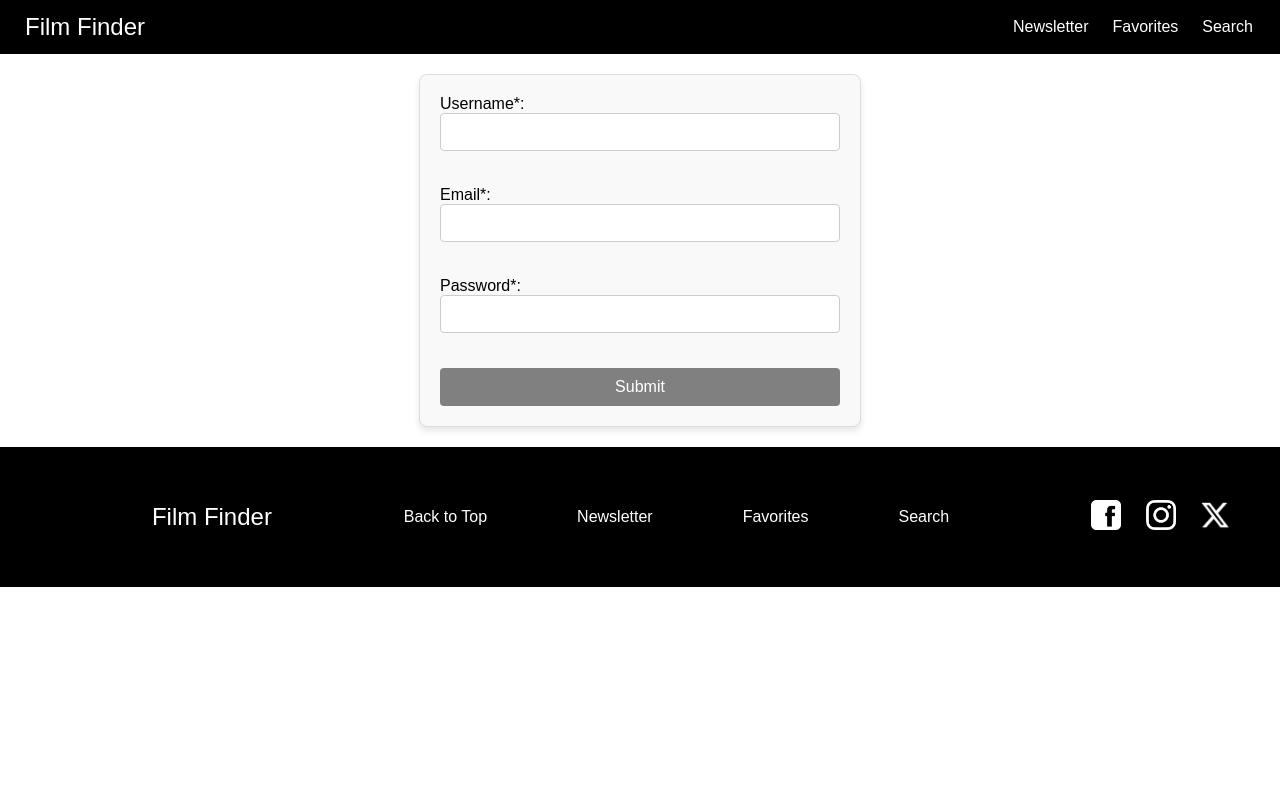
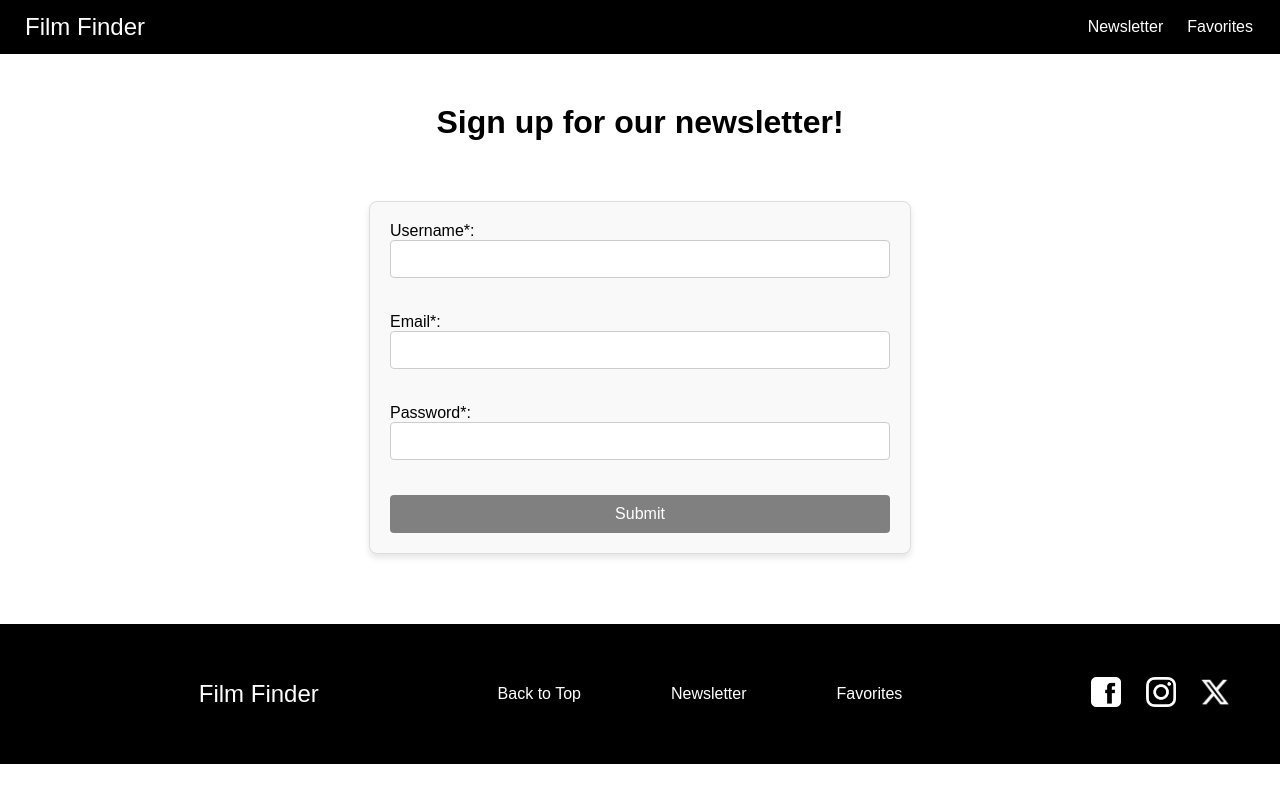
Before and after one commit to Levadams16/wdd231_team, a website built with Vite: page newsletter.html in a window 1280 px wide. Built offline with nearby package versions, Linux system fonts and the light colour scheme.

Commit message:
adjusted styling for smaller pages and removed search button (not used)

```diff
--- a/css/favorites.css
+++ b/css/favorites.css
@@ -16,5 +16,6 @@ main {
     /* flex-grow (second 0): 0 to prevent the card from stretching to fit container */
     /* flex-basis (third 0): 271px to set size */
     flex: 0 0 271px;
+    height: 720px;
     text-align: center;
 }
--- a/css/footer.css
+++ b/css/footer.css
@@ -48,13 +48,13 @@
     .footer {
         flex-direction: row;
         justify-content: space-between;
-        padding: 20px 40px;
+        padding: 20px 40px 20px 15px;
         height: 100px;
     }
 
     .footer_buttons {
         flex-direction: row;
-        gap: 70px;
+        gap: 20px;
         width: auto;
     }
 
@@ -76,3 +76,14 @@
         margin-left: auto;
     }
 }
+
+@media (min-width: 950px) {
+    .footer {
+        padding: 20px 40px;
+        height: 100px;
+    }
+
+    .footer_buttons {
+        gap: 70px;
+    }
+}
--- a/css/newsletter.css
+++ b/css/newsletter.css
@@ -4,10 +4,17 @@ span {
   height: 30px;
 }
 /* General form styling */
+
+.formContainer {
+  display: flex;
+  justify-content: center;
+  margin: 60px 0px 70px 0px;
+}
+
 form {
-  max-width: 400px;
-  margin: 0 auto;
   padding: 20px;
+  width: 60%;
+  max-width: 500px;
   border: 1px solid #ddd;
   border-radius: 8px;
   background-color: #f9f9f9;
@@ -77,8 +84,13 @@ legend {
   margin-bottom: 10px;
 }
 
+h1 {
+  text-align: center;
+  margin-top: 50px;
+}
+
 @media (max-width: 500px) {
   form {
-    padding: 10px;
+    padding: 15px;
   }
 }
--- a/newsletter.html
+++ b/newsletter.html
@@ -3,7 +3,7 @@
 <head>
     <meta charset="UTF-8">
     <meta name="viewport" content="width=device-width, initial-scale=1.0">
-    <title>Newsletter Signup</title>
+    <title>Film Finder | Newsletter Signup</title>
     <link rel="stylesheet" href="css/base.css">
     <link rel="stylesheet" href="css/newsletter.css">
     <script type="module" src="/src/newsletter.js"></script>
@@ -13,15 +13,18 @@
         <button class="hamburger" id="hamburger">&#9776;</button>
         <a class="logo" href="index.html">Film Finder</a>
         <nav class="nav_buttons" id="navButtons">
+            <a href="newsletter.html">
                 <button>Newsletter</button>
+            </a>
             <a href="favorites.html">
                 <button>Favorites</button>
             </a>
-            <button class="search">Search</button>
         </nav>
     </header>
 
     <main>
+        <h1>Sign up for our newsletter!</h1>
+        <div class="formContainer">
             <form action="thankyou.html" id="myForm">
                 <label for="username">Username*:</label>
                 <input type="text" id="username" name="username" required minlength="3" maxlength="15">
@@ -30,19 +33,24 @@
                 <input type="email" id="email" name="email">
                 <span id="emailError"></span>
                 <label for="password">Password*:</label>
-            <input type="password" id="password" name="password" required pattern=".{8,}" title="Format: at least 8 characters">
+                <input type="password" id="password" name="password" required pattern=".{8,}"
+                    title="Format: at least 8 characters">
                 <span id="passwordError"></span>
                 <button type="submit">Submit</button>
             </form>
+        </div>
     </main>
 
     <footer class="footer">
         <a class="logo" href="index.html">Film Finder</a>
         <div class="footer_buttons">
             <button class="back_to_top">Back to Top</button>
+            <a href="newsletter.html">
                 <button>Newsletter</button>
+            </a>
+            <a href="favorites.html">
                 <button>Favorites</button>
-            <button>Search</button>
+            </a>
         </div>
         <div class="socials">
             <img src="images/facebook_logo.png" alt="Facebook Logo">
```
Also changed, not shown: favorites.html (+7 -5 lines), index.html (+1 -3 lines), movie.html (+7 -5 lines), movies.html (deleted, +0 -16 lines). Lines whose indentation alone changed are shown as unchanged.
